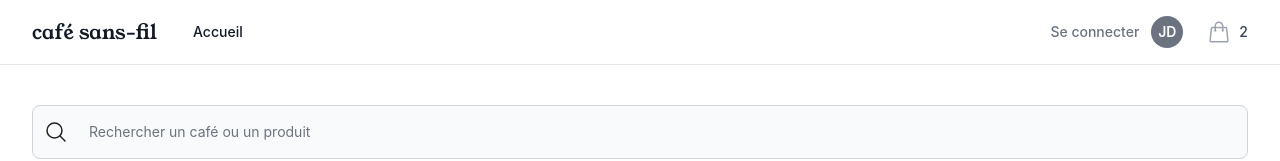
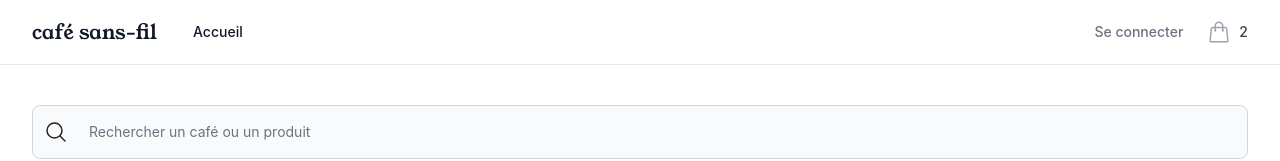
Before and after one commit to ceduni/cafe-sans-fil, a React (Vite) app in the folder front/: page / in a window 1280 px wide. Shown: the top 161 px of the page. Built offline with nearby package versions, Linux system fonts and the light colour scheme; a web font is replaced by a local one.

Commit message:
useAuth Context d'authentification

```diff
--- a/front/src/components/Navbar.jsx
+++ b/front/src/components/Navbar.jsx
@@ -5,6 +5,7 @@ import { Link, NavLink } from "react-router-dom";
 import Cart from "./Cart";
 import Container from "./ui/Container";
 import Avatar from "./ui/Avatar";
+import { useAuth } from "../hooks/useAuth";
 
 const routes = {
   home: "/",
@@ -25,6 +26,9 @@ function classNames(...classes) {
 }
 
 const Navbar = () => {
+  const { token, onLogout } = useAuth();
+  const isLoggedIn = token !== null;
+
   const [open, setOpen] = useState(false);
   const [cartOpen, setCartOpen] = useState(false);
 
@@ -145,20 +149,7 @@ const Navbar = () => {
                   </Popover.Group>
 
                   <div className="ml-auto flex items-center">
-                    <div className="hidden lg:flex lg:flex-1 lg:items-center lg:justify-end lg:space-x-6">
-                      <NavLink
-                        to={routes.login}
-                        className={({ isActive }) =>
-                          classNames(
-                            isActive ? "text-gray-900" : "text-gray-500 hover:text-gray-700",
-                            "text-sm font-medium"
-                          )
-                        }>
-                        Se connecter
-                      </NavLink>
-                    </div>
-
-                    {/* Profile dropdown */}
+                    {isLoggedIn ? (
                       <Menu as="div" className="relative ml-3">
                         <div>
                           <Menu.Button>
@@ -202,19 +193,33 @@ const Navbar = () => {
                             </Menu.Item>
                             <Menu.Item>
                               {({ active }) => (
-                              <a
-                                href="#"
+                                <button
+                                  onClick={onLogout}
                                   className={classNames(
                                     active ? "bg-gray-100" : "",
-                                  "block px-4 py-2 text-sm text-gray-700"
+                                    "block px-4 py-2 text-sm text-gray-700 w-full text-left"
                                   )}>
                                   Déconnexion
-                              </a>
+                                </button>
                               )}
                             </Menu.Item>
                           </Menu.Items>
                         </Transition>
                       </Menu>
+                    ) : (
+                      <div className="hidden lg:flex lg:flex-1 lg:items-center lg:justify-end lg:space-x-6">
+                        <NavLink
+                          to={routes.login}
+                          className={({ isActive }) =>
+                            classNames(
+                              isActive ? "text-gray-900" : "text-gray-500 hover:text-gray-700",
+                              "text-sm font-medium"
+                            )
+                          }>
+                          Se connecter
+                        </NavLink>
+                      </div>
+                    )}
 
                     {/* Search */}
                     {/* <div className="flex lg:ml-6">
--- a/front/src/components/PageWrapper.jsx
+++ b/front/src/components/PageWrapper.jsx
@@ -1,16 +1,17 @@
 import { Outlet } from "react-router-dom";
 import Navbar from "./Navbar";
 import ScrollToTop from "../helpers/ScrollToTop";
+import { AuthProvider } from "../hooks/useAuth";
 
 const PageWrapper = () => {
   return (
-    <>
+    <AuthProvider>
       <ScrollToTop />
       <Navbar />
       <div id="content">
         <Outlet />
       </div>
-    </>
+    </AuthProvider>
   );
 };
 
--- /dev/null
+++ b/front/src/hooks/useAuth.jsx
@@ -0,0 +1,36 @@
+import { useContext, useState, createContext } from "react";
+const AuthContext = createContext();
+
+export const AuthProvider = ({ children }) => {
+  const [token, setToken] = useState(null);
+
+  const fakeAuth = () =>
+    new Promise((resolve) => {
+      setTimeout(() => resolve("2342f2f1d131rf12"), 250);
+    });
+
+  const handleLogin = async (event) => {
+    event.preventDefault();
+    const token = await fakeAuth();
+
+    console.log("login");
+    setToken(token);
+  };
+
+  const handleLogout = () => {
+    setToken(null);
+    console.log("logout");
+  };
+
+  const value = {
+    token,
+    onLogin: handleLogin,
+    onLogout: handleLogout,
+  };
+
+  return <AuthContext.Provider value={value}>{children}</AuthContext.Provider>;
+};
+
+export const useAuth = () => {
+  return useContext(AuthContext);
+};
--- a/front/src/routes/Login.jsx
+++ b/front/src/routes/Login.jsx
@@ -2,8 +2,11 @@ import logo from "/logo.png";
 import { Link } from "react-router-dom";
 import { Helmet } from "react-helmet-async";
 import Input from "../components/ui/Input";
+import { useAuth } from "../hooks/useAuth";
 
 const Login = () => {
+  const { onLogin } = useAuth();
+
   return (
     <>
       <Helmet>
@@ -18,7 +21,7 @@ const Login = () => {
         </div>
 
         <div className="mt-10 sm:mx-auto sm:w-full sm:max-w-sm">
-          <form className="space-y-6" action="#" method="POST">
+          <form className="space-y-6" method="POST" onSubmit={onLogin}>
             <div>
               <label htmlFor="email" className="block text-sm font-medium leading-6 text-gray-900">
                 Adresse courriel de l'UdeM
```
Also changed, not shown: 1 other file (tests, documents, lock files or other folders). Lines whose indentation alone changed are shown as unchanged.
